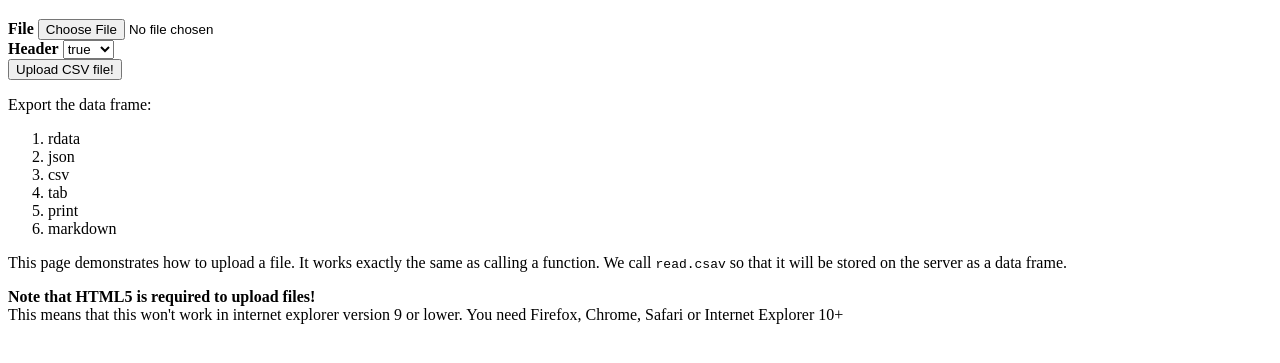
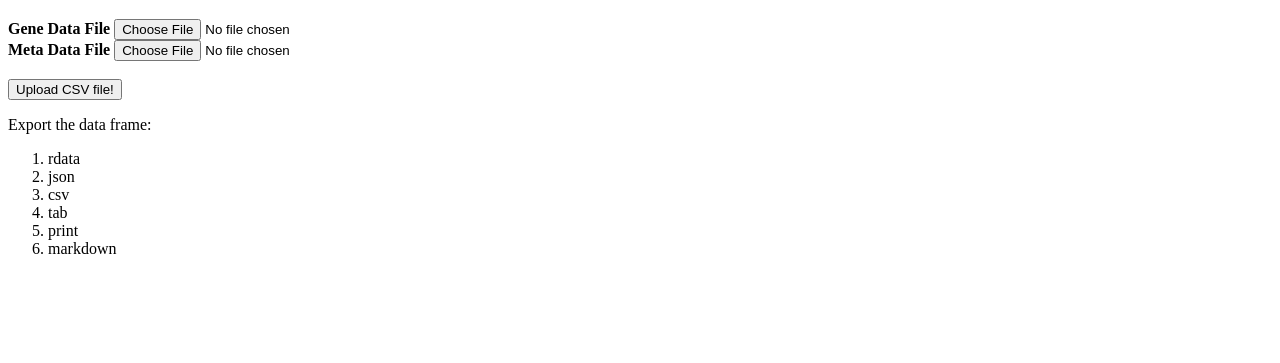
Before and after one commit to abhishekdohare1995/PCA, a plain HTML site: page inst/www/upload.html in a window 1280 px wide. Shown: the part 61-424 px from the top of the page. Drawn offline with Linux system fonts and the light colour scheme.

Commit message:
some changes

```diff
--- a/inst/www/upload.html
+++ b/inst/www/upload.html
@@ -59,13 +59,16 @@
   <body>
     <h1>Uploading a File</h1>
 
-    <b>File</b> <input type="file" id="csvfile">
+    <b>Gene Data File</b> <input type="file" id="gene-data">
     <br />
 
-    <b>Header</b> <select id="header">
+    <b>Meta Data File</b> <input type="file" id="meta-data">
+    <br />
+
+    <!-- <b>Header</b> <select id="header">
       <option>true</option>
       <option>false</option>
-    </select>
+    </select>  -->
 
     <br />
     <button id="submitbutton" type="button">Upload CSV file!</button>
@@ -82,15 +85,15 @@
       <li><a target="_blank" id="mdlink">markdown</a></li>
     </ol>
 
-    <p>
+    <!-- <p>
      This page demonstrates how to upload a file. It works exactly the same as calling a function. We call <code>read.csav</code> so that it will be stored on the server as a data frame.
-    </p>
+    </p> -->
 
-    <p>
+    <!-- <p>
       <b>Note that HTML5 is required to upload files!</b> <br />
       This means that this won't work in internet explorer version 9 or lower.
       You need Firefox, Chrome, Safari or Internet Explorer 10+
-    </p>
+    </p> -->
 
   </body>
 </html>
```
